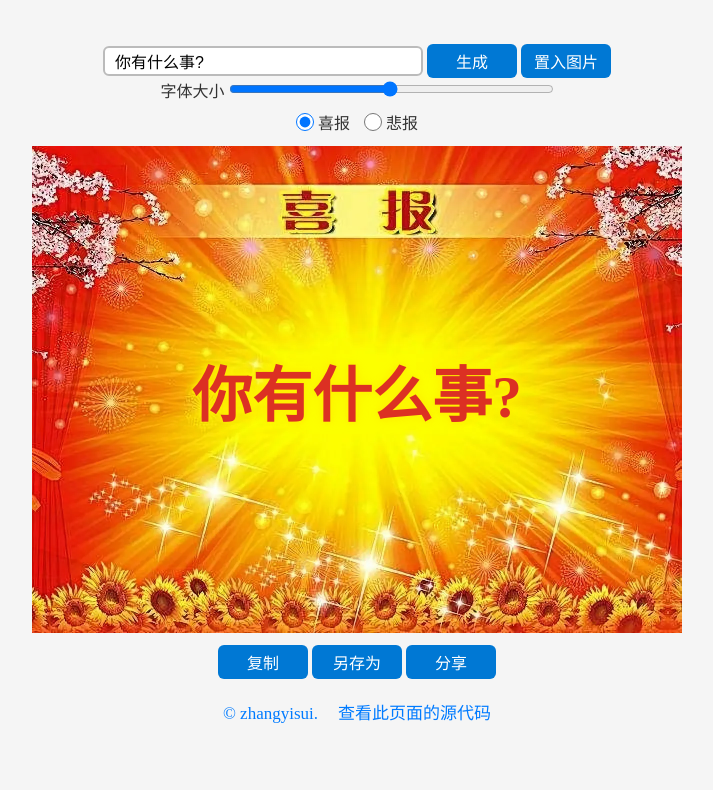
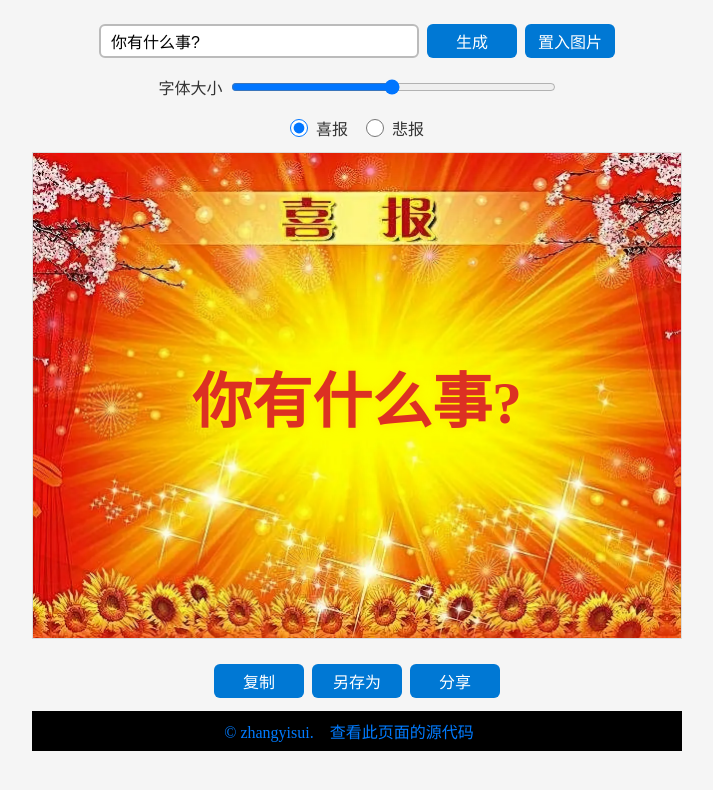
Before and after one commit to zhangyisui/good-news-generator, a plain HTML site: page index.html in a window 1280 px wide. Shown: the whole page, without its empty margins (283-996 px from the left). Drawn offline with Linux system fonts and the light colour scheme.

Commit message:
可能是最后一次修改

```diff
--- a/index.html
+++ b/index.html
@@ -12,9 +12,12 @@
 
   <body>
     <div id="main">
+      <div class="sdxg">
       <input id="main_context" value="你有什么事?" />
       <button id="main_make">生成</button>
-      <button id="main_makepic">置入图片</button><br />
+      <button id="main_makepic">置入图片</button>
+      </div>
+      <div class="sdxg">
       <label for="font-size">字体大小</label>
       <input
         type="range"
@@ -24,19 +27,23 @@
         max="120"
         value="60"
       />
+      </div>
       <div id="main_choice">
         <input name="news_type" type="radio" value="good" id="good" checked />
         <label for="good" style="margin-right: 10px">喜报</label>
         <input name="news_type" type="radio" value="bad" id="bad" />
-        <label for="bad">悲报</label><br />
+        <label for="bad">悲报</label>
       </div>
       <div id="main_img"></div>
+      <div class="sdxg">
       <button id="main_copy" style="margin-top: 12px">复制</button>
       <button id="main_save" style="margin-top: 12px">另存为</button>
       <button id="main_share" style="margin-top: 12px">分享</button>
+      </div>
       <p id="foot">
+        &copy;
         <a href="https://www.zhangyisui.top" target="_blank"
-          >&copy; zhangyisui.</a
+          > zhangyisui.</a
         ><a href="https://github.com/zhangyisui/good-news-generator" target="_blank"
           >查看此页面的源代码</a
         >
--- a/script.js
+++ b/script.js
@@ -2,7 +2,6 @@ let picBase64 = null;
 
 function createNews(type, context) {
   let fontSize = document.getElementById("font-size").value; // 获取字体大小值
-
   let img = document.getElementById("main_img");
   img.innerHTML = `
         <img class="bg" src="./img/${type}.webp" />
--- a/style.css
+++ b/style.css
@@ -1,171 +1,211 @@
+/* 全局基础样式重置 */
 * {
     margin: 0;
     padding: 0;
     box-sizing: border-box;
 }
 
-html,
+/* 根元素和主体布局设置 */
 body {
-	height: 100%;
     width: 100%;
-	/* user-select: none; */
     background-color: #f5f5f5;
     color: #333;
+    overflow-y: auto;
+	display: flex;
+	justify-content: center;
+	align-items: center;
 }
 
+/* 主容器 */
 #main {
-	position: fixed;
-	left: 50%;
-	top: 50%;
-	transform: translate(-50%, -50%);
-	text-align: center;
+    position: relative;
+    width: min(100%, 650px);
+    display: flex;
+    flex-direction: column;
+    align-items: center;
+    gap: 0.8rem;
+	box-sizing: border-box;
+	padding: 0;
+	margin-top: 1.5rem;
 }
 
-#main h1 {
-	font-size: 30px;
-	margin: 0 0 8px 0;
+.sdxg {
+	display: flex;
+	gap: 0.5rem;
+	align-items: center;
+	justify-content: center;
+	width: 100%;
 }
 
-#main p {
-	font-size: 17px;
-	margin: 0 0 12px 0;
+/* 输入和按钮行 */
+#main_context,
+#main_make,
+#main_makepic {
+    display: inline-block;
+    vertical-align: middle;
 }
 
 #main_context {
-	display: inline-block;
-	vertical-align: middle;
+    width: 320px;
+    height: 34px;
+    padding: 0 10px;
+    border: 2px solid #bbb;
+    border-radius: 6px;
+    font-size: 16px;
     background-color: #fff;
-	height: 30px;
-	padding: 0 10px;
-	border: 2px solid;
-	border-color: #bbb;
-	border-radius: 6px;
-	outline: none;
-	font-size: 16px;
-	width: 320px;
-	transition: all .1s;
+    transition: all 0.1s;
 }
 
 #main_context:focus {
     border-color: #0078d4;
+    outline: none;
 }
 
-#main button {
-	display: inline-block;
-	vertical-align: middle;
-	border: none;
-	outline: none;
+#main_make,
+#main_makepic {
+    width: 90px;
+    height: 34px;
     background-color: #0078d4;
     color: #fff;
+    border: none;
     border-radius: 6px;
-	height: 34px;
     font-size: 16px;
-	width: 90px;
-	transition: all .1s;
+    cursor: pointer;
+    transition: all 0.1s;
 }
 
-#main button:hover {
+#main_make:hover,
+#main_makepic:hover {
     background-color: #0056b3;
 }
 
-#main button:active {
-	filter: brightness(.9);
-}
-
-#main_choice {
-	margin: 8px 0 12px 0;
-}
-
-#main_choice input {
-	width: 18px;
-	height: 18px;
-	vertical-align: middle;
-}
-
-#main_choice label {
-	font-size: 16px;
-	vertical-align: middle;
+#main_make:active,
+#main_makepic:active {
+    filter: brightness(0.9);
 }
 
 /* 字体大小滑块 */
 #font-size {
     width: 50%;
     max-width: 500px;
+    margin: 0.5rem 0;
 }
 
+/* 选项区域 */
+#main_choice {
+    display: flex;
+    align-items: center;
+	justify-content: center;
+    gap: 0.5rem;
+    margin: 0;
+}
+
+#main_choice input {
+    width: 18px;
+    height: 18px;
+}
+
+#main_choice label {
+    font-size: 16px;
+}
+
+/* 图片容器 */
 #main_img {
     position: relative;
-	margin: 0;
-	width: 650px;
-	height: 487px;
+    width: 100%;
+    max-width: 650px;
+    aspect-ratio: 650/487;
     overflow: hidden;
-	font-size: 0;
+    background-color: #fff;
+    border: 1px solid #ddd;
 }
 
 #main_img .bg {
-	position: relative;
-	left: 0;
-	top: 0;
     width: 100%;
     height: 100%;
-	line-height: 0;
+    object-fit: cover;
 }
 
 #main_img .context {
-	font-size: 52px;
-	font-weight: bolder;
     position: absolute;
-	margin: 0;
-	width: fit-content;
-	height: fit-content;
     left: 50%;
     top: 50%;
     transform: translate(-50%, -50%);
+    font-size: 60px;
+    font-weight: bold;
     white-space: nowrap;
+    color: #333;
 }
 
-#main_img .ft {
-	position: absolute;
-	width: 100%;
-	height: 60%;
-	top: 20%;
-	left: 0;
-	object-fit: contain;
+/* 底部按钮 */
+#main_copy,
+#main_save,
+#main_share {
+    width: 90px;
+    height: 34px;
+    background-color: #0078d4;
+    color: #fff;
+    border: none;
+    border-radius: 6px;
+    font-size: 16px;
+    cursor: pointer;
+    transition: all 0.1s;
 }
 
-/* 底部链接 */
+#main_copy:hover,
+#main_save:hover,
+#main_share:hover {
+    background-color: #0056b3;
+}
+
+#main_copy:active,
+#main_save:active,
+#main_share:active {
+    filter: brightness(0.9);
+}
+
+/* 底部信息 */
 #foot {
-    margin-top: auto;
+    padding: 0.5rem 0;
     text-align: center;
-    padding: 20px;
-    color: #666;
+    color: #007bff;
+	background-color: #000000;
+	width: 100%;
 }
 
 #foot a {
     color: #007bff;
     text-decoration: none;
-    margin: 0 10px;
+    margin: 0 1rem 0 0;
 }
 
 #foot a:hover {
     text-decoration: underline;
 }
 
-@media screen and (max-width: 700px) {
-	#main {
-		width: 100vw;
-	}
-
+/* 响应式设计 */
+@media (max-width: 700px) {
     #main_context {
-		width: calc(100% - 230px);
-	}
-
-	#main_img {
-		width: 100%;
-		height: auto;
+        width: calc(100% - 190px);
     }
 
     #main_img .context {
         font-size: 38px;
     }
 }
+
+@media (max-width: 480px) {
+    #main_context {
+        width: 100%;
+        margin-bottom: 0.5rem;
+    }
+
+    #main_make,
+    #main_makepic {
+        width: 48%;
+    }
+
+    #main_img .context {
+        font-size: 28px;
+    }
+}
```
Also changed, not shown: 1 other file. Lines whose indentation alone changed are shown as unchanged.
